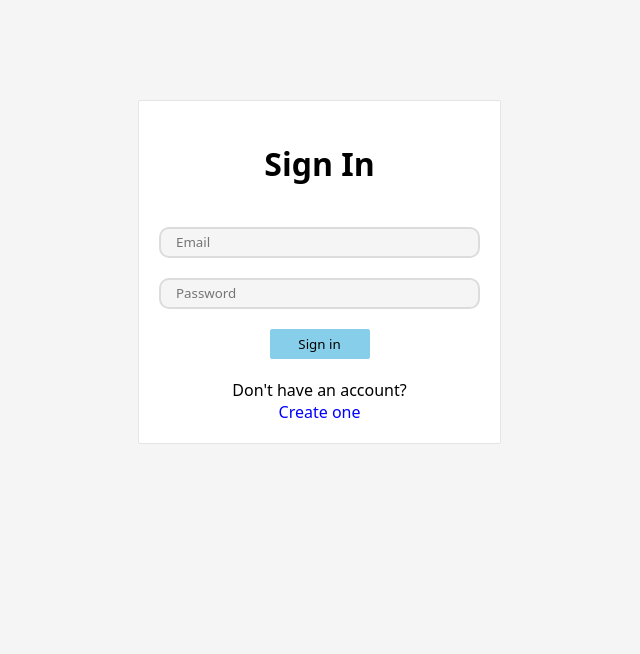
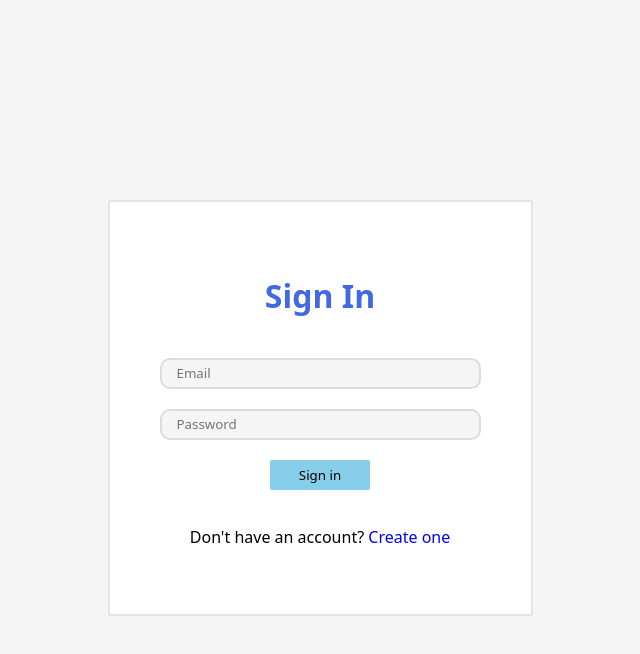
Before and after one commit to pallobpoddar/booklift-frontend, a React (Vite) app: page /user/signin in a window 1280 px wide. Shown: the top 654 px of the page, without its empty margins (320-960 px from the left). Built offline with nearby package versions, Linux system fonts and the light colour scheme.

Commit message:
Fixed Signin box

```diff
--- a/src/App.styles.jsx
+++ b/src/App.styles.jsx
@@ -2,6 +2,7 @@ import styled from "styled-components";
 
 const StyledHeader1 = styled.h1`
 	font-weight: 600;
+	color: royalblue;
 `;
 
 const StyledBanner = styled.img`
@@ -47,13 +48,18 @@ const StyledFormBox = styled.div`
 	display: flex;
 	flex-direction: column;
 	align-items: center;
+	width: max-content;
+	padding: 50px;
+	border: 2px solid #e5e5e5;
+	border-radius: 2px;
+	background-color: #fff;
+`;
+
+const StyledParentDiv = styled.div`
+	display: flex;
+	align-items: center;
 	justify-content: center;
-	width: max-content;
-	padding: 20px;
-	border: 1px solid #e5e5e5;
-	border-radius: 2px;
-	margin: 100px 450px;
-	background-color: #fff;
+	height: 100vh;
 `;
 
 export {
@@ -65,4 +71,5 @@ export {
 	StyledFormError,
 	StyledFormInput,
 	StyledFormBox,
+	StyledParentDiv,
 };
--- a/src/components/organisms/SigninBox.jsx
+++ b/src/components/organisms/SigninBox.jsx
@@ -1,24 +1,27 @@
 import React from "react";
 import Header1 from "../atoms/labels/Header1";
 import SigninForm from "../molecules/SigninForm";
-import { StyledHeader1, StyledFormBox } from "../../App.styles";
+import {
+	StyledHeader1,
+	StyledFormBox,
+	StyledParentDiv,
+} from "../../App.styles";
 import { Link } from "react-router-dom";
 
 const SigninBox = () => {
 	return (
-		<StyledFormBox>
-			<Header1
-				StyledHeader1={StyledHeader1}
-				text="Sign In"
-			/>
-			<SigninForm />
-			Don't have an account?
-			<Link
-				to={"/user/signup"}
-				className="linkWithStyle">
-				Create one
-			</Link>
-		</StyledFormBox>
+		<StyledParentDiv>
+			<StyledFormBox>
+				<Header1 StyledHeader1={StyledHeader1} text="Sign In" />
+				<SigninForm />
+				<p>
+					Don't have an account?{" "}
+					<Link to={"/user/signup"} className="linkWithStyle">
+						Create one
+					</Link>
+				</p>
+			</StyledFormBox>
+		</StyledParentDiv>
 	);
 };
 
```
Also changed, not shown: src/components/organisms/SigninBox.styles.jsx (deleted, +0 -7 lines).
